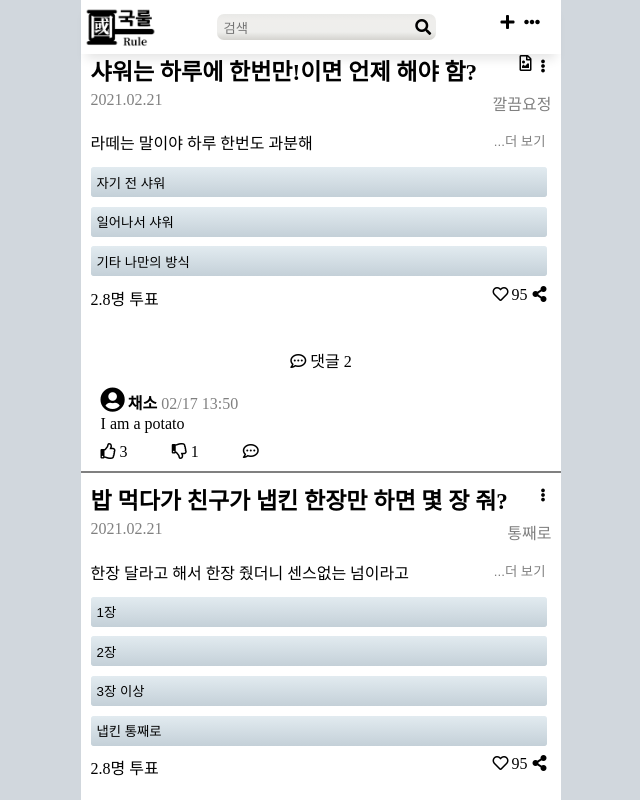
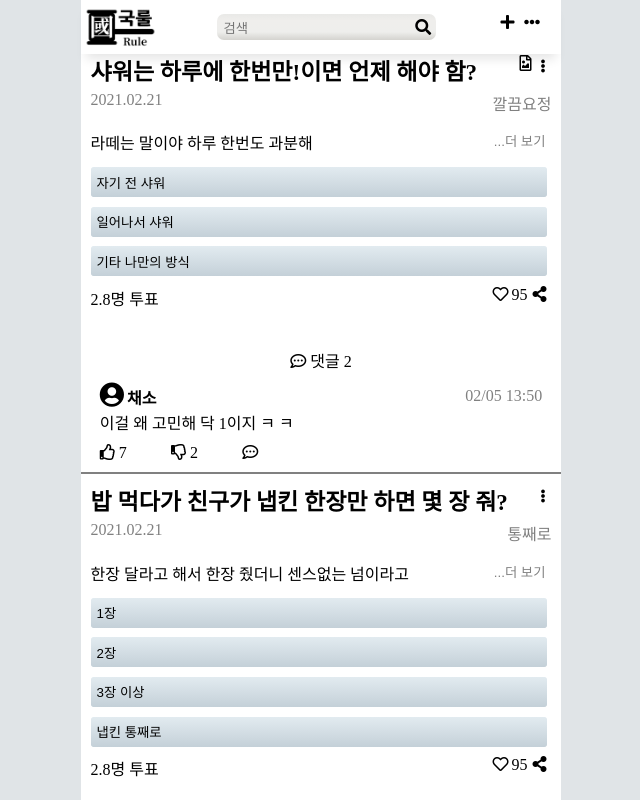
Before and after one commit to muy5310/kukrule, a Vue app: page / in a window 1280 px wide. Shown: the top 800 px of the page, without its empty margins (319-959 px from the left). Built offline with nearby package versions, Linux system fonts and the light colour scheme; what vue-clipboard2, vue-js-modal would draw is missing.

Commit message:
modify margin

```diff
--- a/public/index.html
+++ b/public/index.html
@@ -11,7 +11,7 @@
     </title>
 </head>
 
-<body style="background: #d1d7dd; margin:0px;">
+<body style="background: #e0e4e7; margin:0px;">
     <noscript>
       <strong>We're sorry but <%= htmlWebpackPlugin.options.title %> doesn't work properly without JavaScript enabled. Please enable it to continue.</strong>
     </noscript>
--- a/src/assets/commentData.js
+++ b/src/assets/commentData.js
@@ -1,19 +1,19 @@
 export default [{
         owner: '야채',
         date: '02/08 05:31',
-        des: 'I am a pizza',
-        likeNum: 7,
-        unlikeNum: 2,
+        des: '난 모르겄다',
+        likeNum: 3,
+        unlikeNum: 0,
         like: false,
         unlike: false,
         replyShown: false
     },
     {
         owner: '채소',
-        date: '02/17 13:50',
-        des: 'I am a potato',
-        likeNum: 3,
-        unlikeNum: 1,
+        date: '02/05 13:50',
+        des: '이걸 왜 고민해 닥 1이지 ㅋ ㅋ',
+        likeNum: 7,
+        unlikeNum: 2,
         like: false,
         unlike: false,
         replyShown: false
--- a/src/components/Comment.vue
+++ b/src/components/Comment.vue
@@ -72,8 +72,10 @@ export default {
 
 <style scoped>
     .comment_box {
-        margin:10px;
-        margin-top:15px;
+        margin:10px 2%;
+        margin-top:10px;
+        /* border-bottom: solid 1px gray; */
+        /* ^댓글 구분선 */
         /* padding-top:10px; */
         /* padding-bottom: 10px; */
     }
@@ -92,6 +94,8 @@ export default {
     }
     .comment_date {
         color: gray;
+        float:right;
+        padding-top:5px;
     }
     .comment_des {
         height: auto;
```
